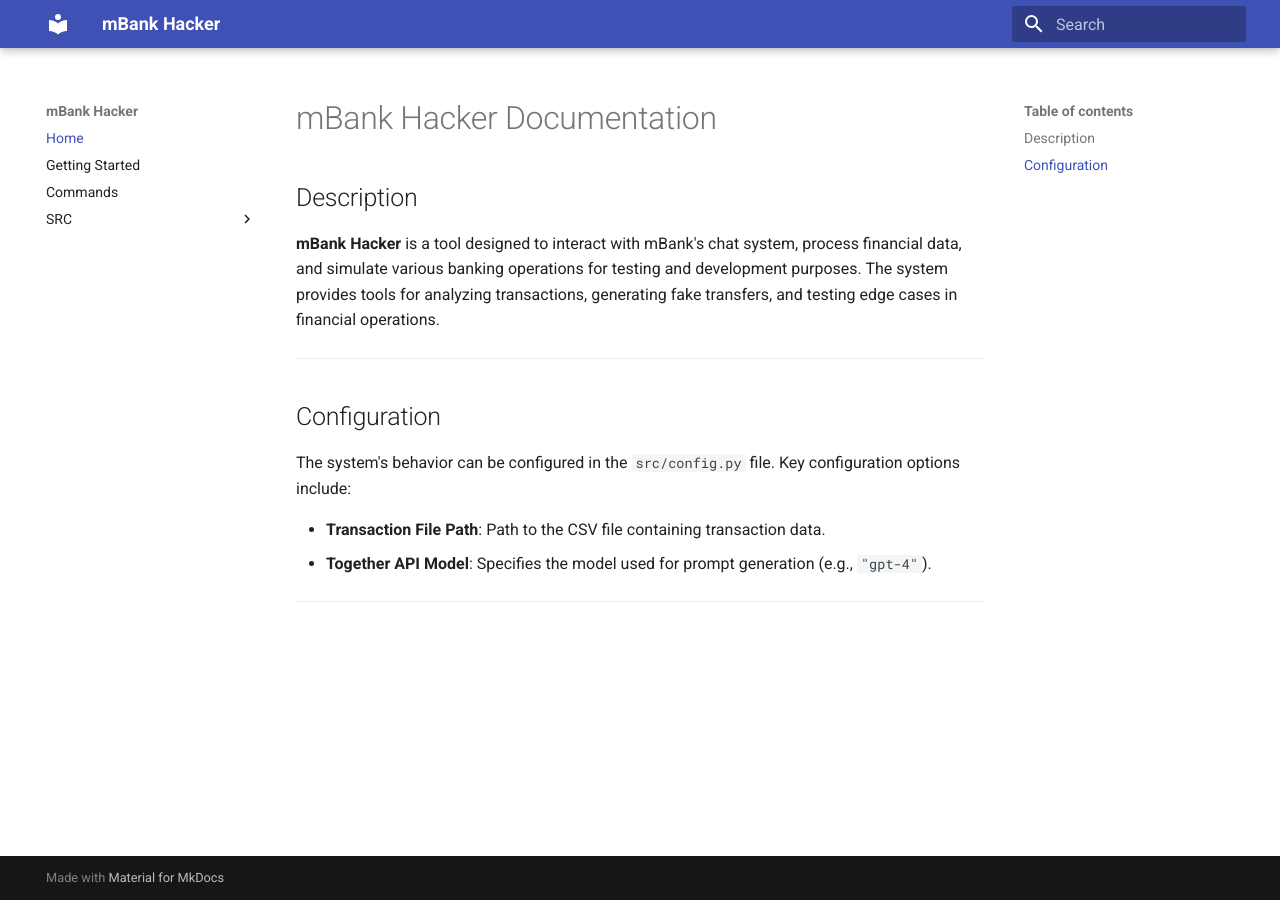
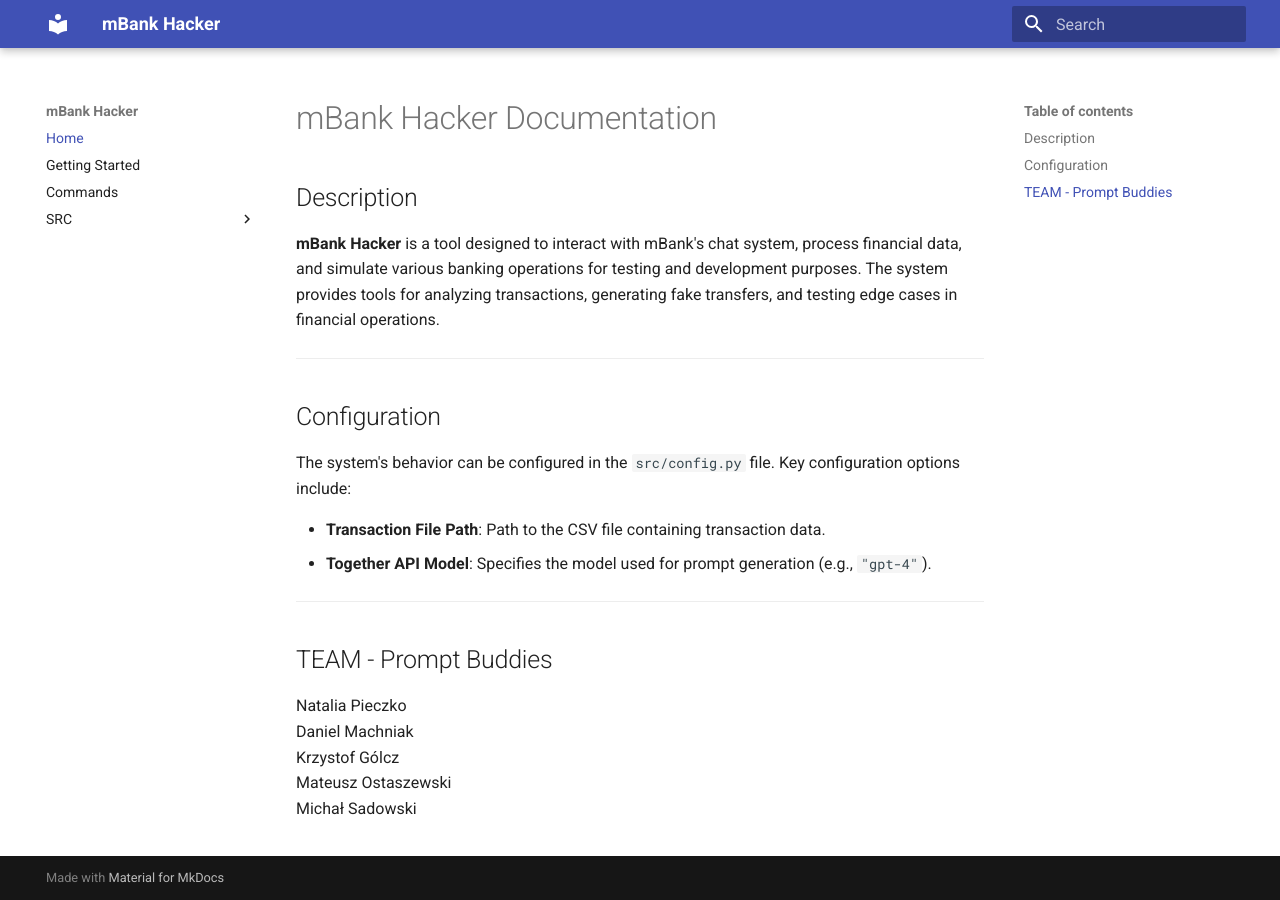
Before and after one commit to Michall00/hack-ai-prompt-buddies, an MkDocs documentation site: the page built from docs/docs/index.md, in a window 1280 px wide. Built offline with MkDocs 1.6.1 and Material for MkDocs 9.7.7, drawn with Linux system fonts in a browser that asks for light colours.

Commit message:
docs: add team members to the index documentation

```diff
--- a/docs/docs/index.md
+++ b/docs/docs/index.md
@@ -14,3 +14,10 @@
 - **Together API Model**: Specifies the model used for prompt generation (e.g., `"gpt-4"`).
 
 ---
+
+## TEAM - Prompt Buddies
+Natalia Pieczko
+Daniel Machniak
+Krzystof Gólcz
+Mateusz Ostaszewski
+Michał Sadowski
```
